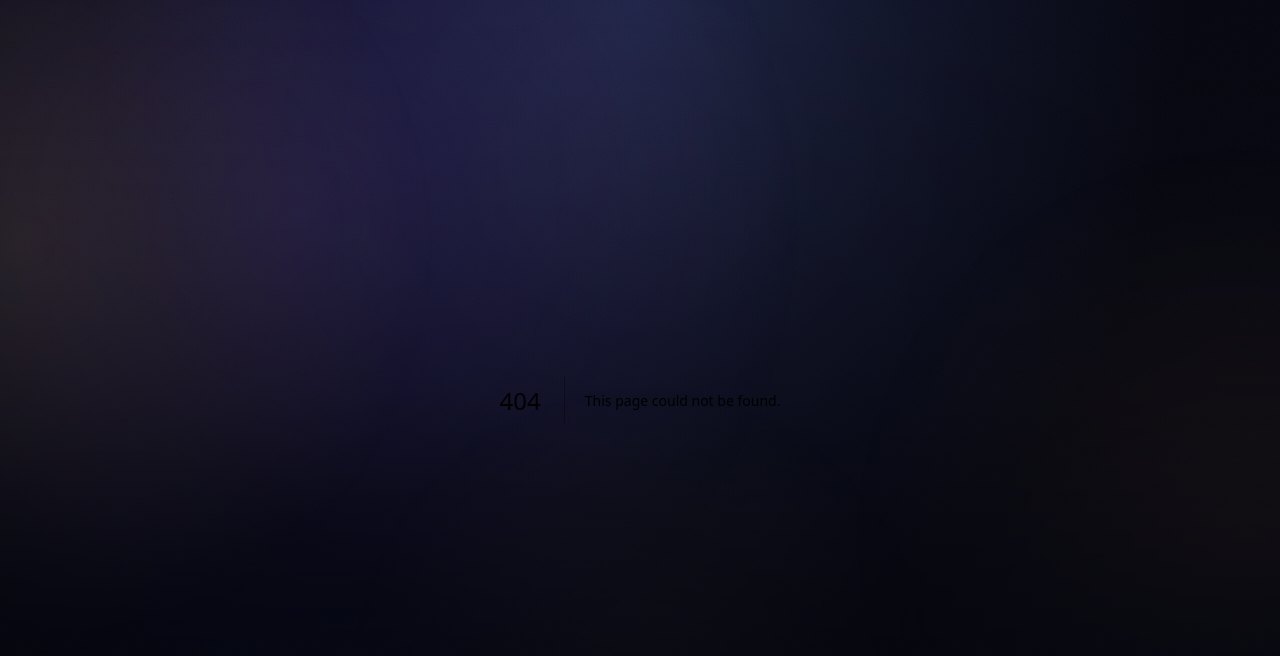
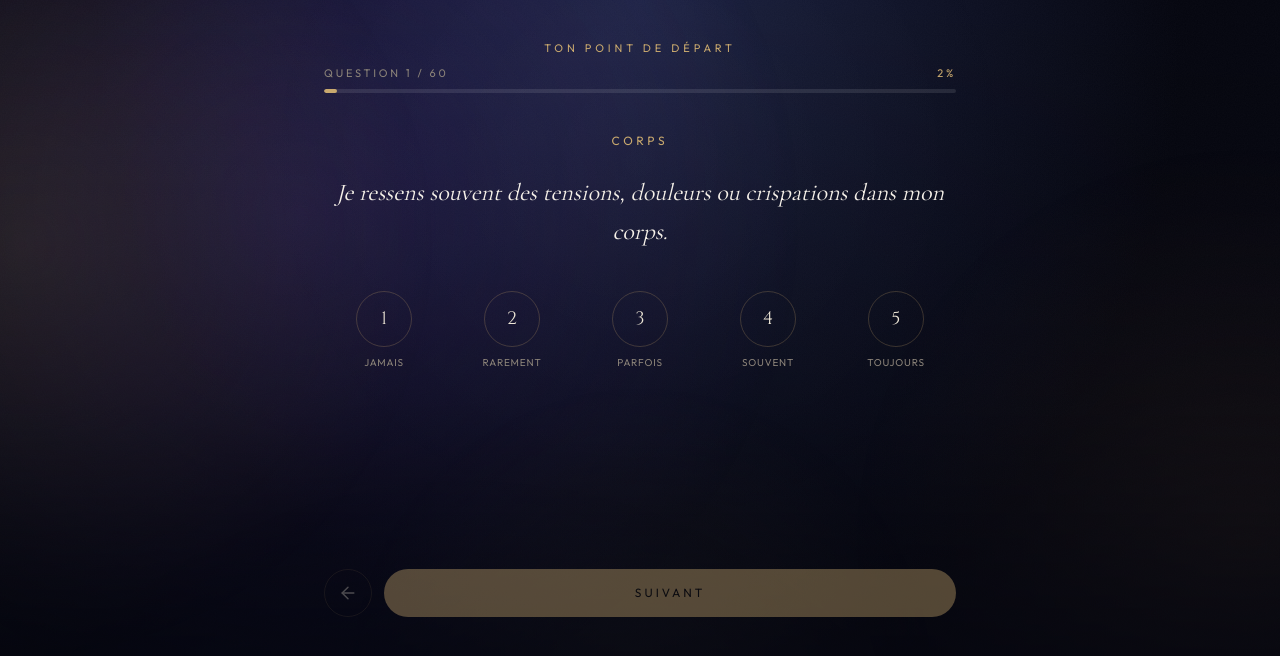
Before and after one commit to mohamesbah44-source/renaissance-app, a Next.js app: page /bienvenue/radar in a window 1280 px wide. Before the commit this address had no page. Shown: the top 656 px of the page. Built offline with nearby package versions, Linux system fonts and the light colour scheme.

Commit message:
Add BienvenueRadarPage with dynamic RadarSessionFlow

```diff
--- /dev/null
+++ b/app/bienvenue/radar/page.tsx
@@ -0,0 +1,24 @@
+"use client";
+
+import dynamic from "next/dynamic";
+
+const RadarSessionFlow = dynamic(
+  () => import("@/components/features/radar/RadarSessionFlow").then((m) => m.RadarSessionFlow),
+  {
+    ssr: false,
+    loading: () => (
+      <p className="px-4 pt-20 text-center font-rr-serif text-lg italic text-rr-gris-clair">
+        Un instant, ton Radar se prépare…
+      </p>
+    ),
+  }
+);
+
+export default function BienvenueRadarPage() {
+  return (
+    <main className="mx-auto max-w-2xl px-5 pb-8 pt-10">
+      <p className="text-center text-[11px] uppercase tracking-[0.35em] text-rr-or">Ton point de départ</p>
+      <RadarSessionFlow doneHref="/bienvenue/radar/resultat" />
+    </main>
+  );
+}
```
